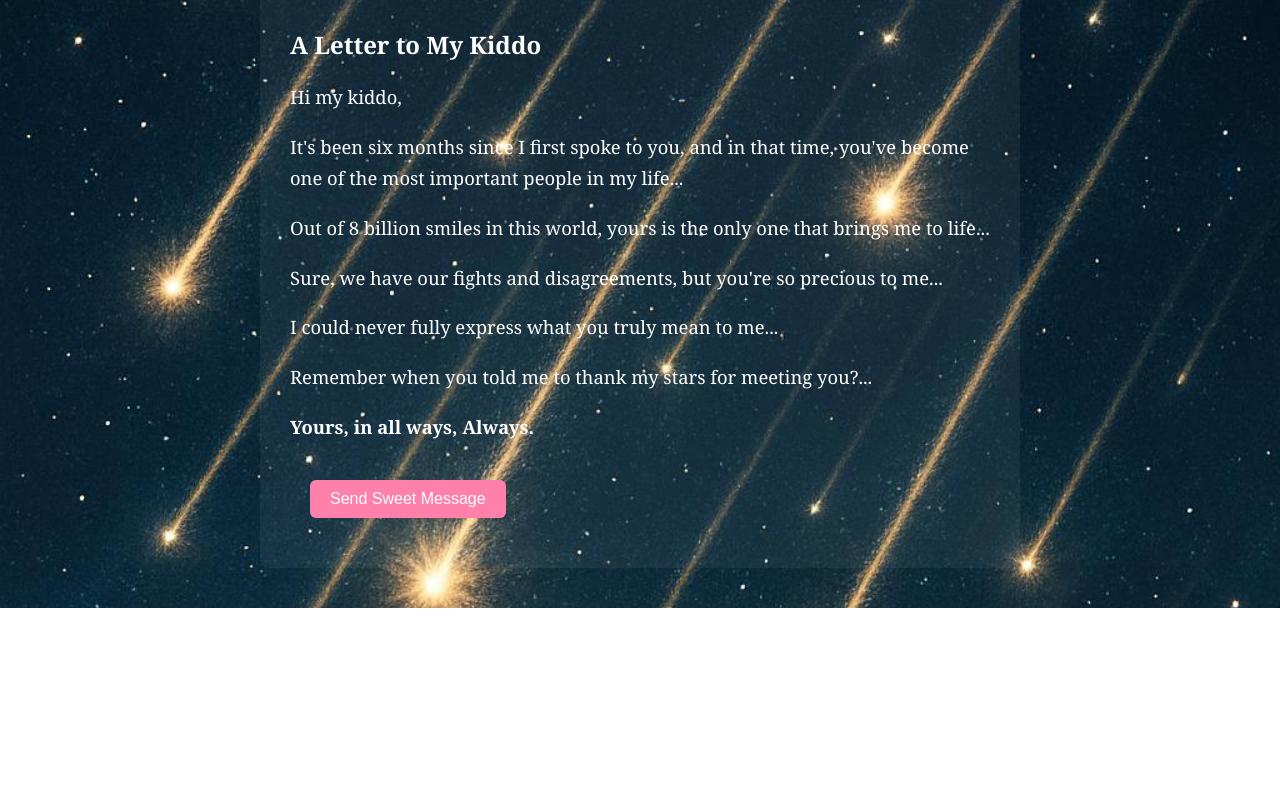
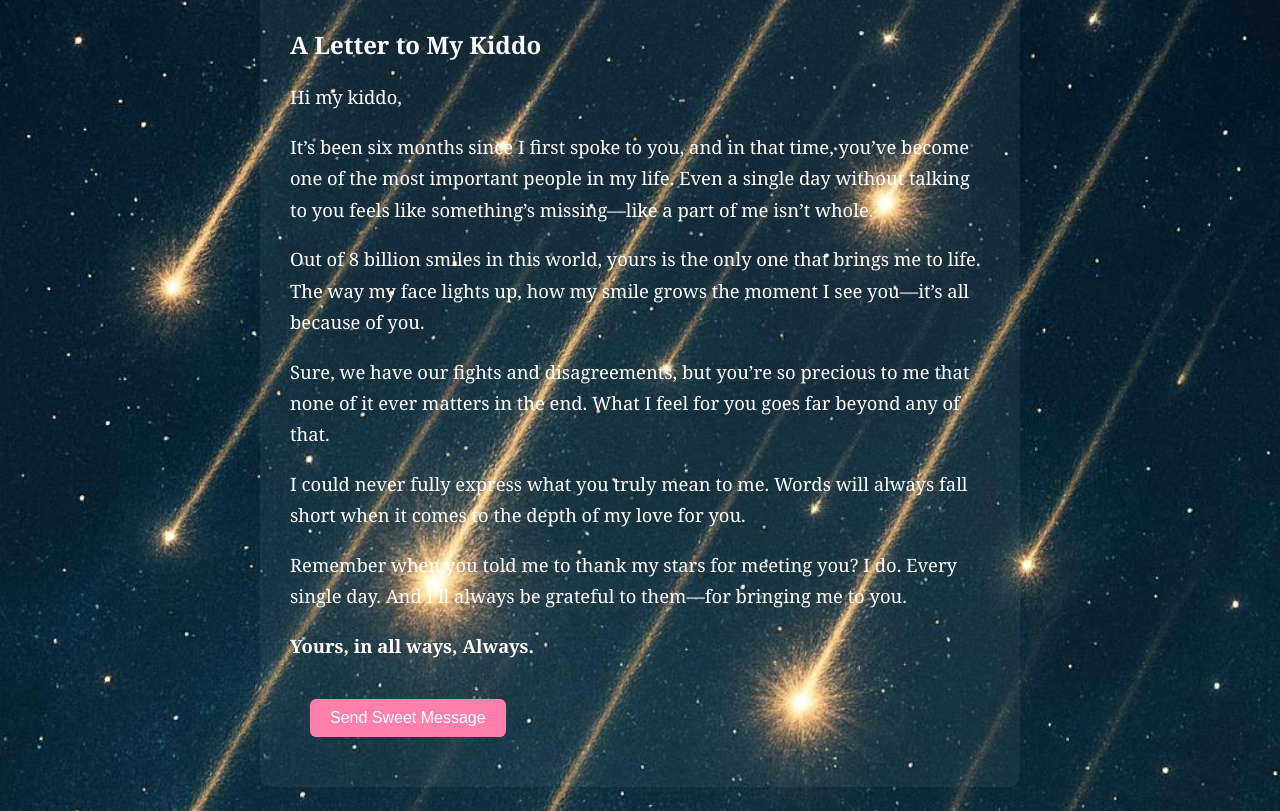
Before and after one commit to nnopeme/Antariksh, a plain HTML site: page index.html in a window 1280 px wide. Shown: the part 720-1531 px from the top of the page. Before the commit the page ends 1328 px from the top, so only its background shows below. Drawn offline with Linux system fonts and the light colour scheme.

Commit message:
Update index.html

```diff
--- a/index.html
+++ b/index.html
@@ -158,12 +158,11 @@
     <div class="container">
         <h2>A Letter to My Kiddo</h2>
         <p>Hi my kiddo,</p>
-        <p>It's been six months since I first spoke to you, and in that time, you've become one of the most important
-            people in my life...</p>
-        <p>Out of 8 billion smiles in this world, yours is the only one that brings me to life...</p>
-        <p>Sure, we have our fights and disagreements, but you're so precious to me...</p>
-        <p>I could never fully express what you truly mean to me...</p>
-        <p>Remember when you told me to thank my stars for meeting you?... </p>
+        <p>It’s been six months since I first spoke to you, and in that time, you’ve become one of the most important people in my life. Even a single day without talking to you feels like something’s missing—like a part of me isn’t whole.</p>
+        <p>Out of 8 billion smiles in this world, yours is the only one that brings me to life. The way my face lights up, how my smile grows the moment I see you—it’s all because of you.</p>
+        <p>Sure, we have our fights and disagreements, but you’re so precious to me that none of it ever matters in the end. What I feel for you goes far beyond any of that.</p>
+        <p>I could never fully express what you truly mean to me. Words will always fall short when it comes to the depth of my love for you.</p>
+        <p>Remember when you told me to thank my stars for meeting you? I do. Every single day. And I’ll always be grateful to them—for bringing me to you.</p>
         <p><strong>Yours, in all ways, Always.</strong></p>
 
         <button class="button" onclick="sendMessage()">Send Sweet Message</button>
```
